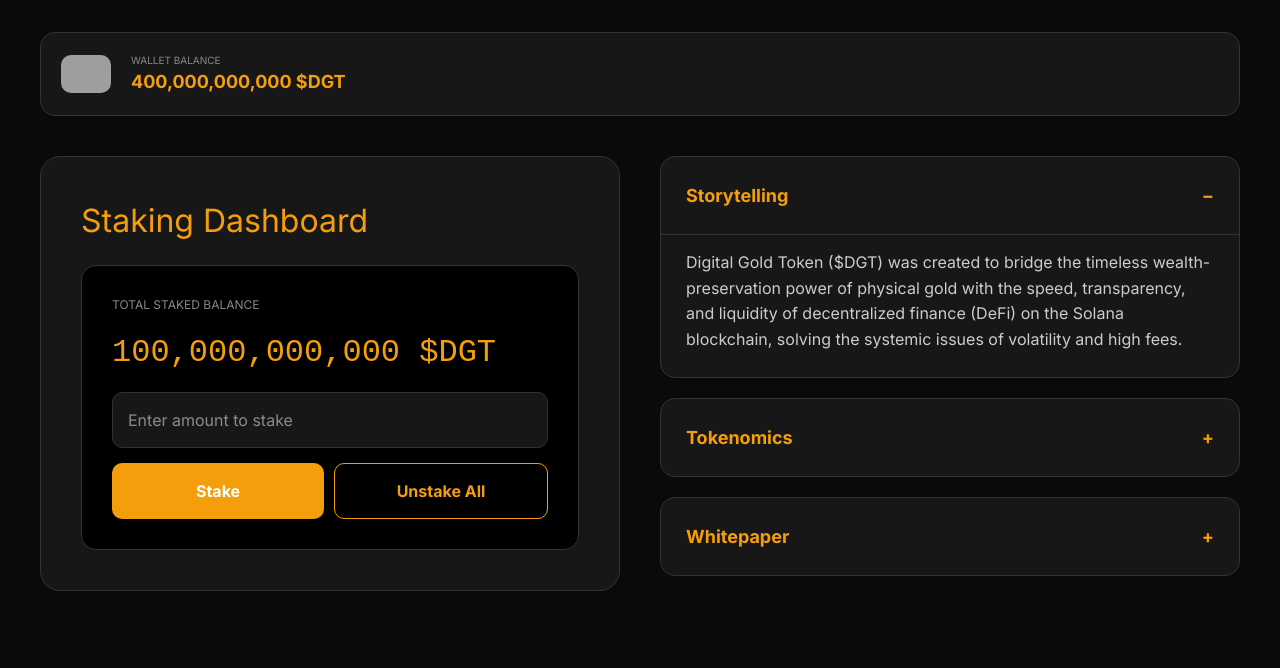
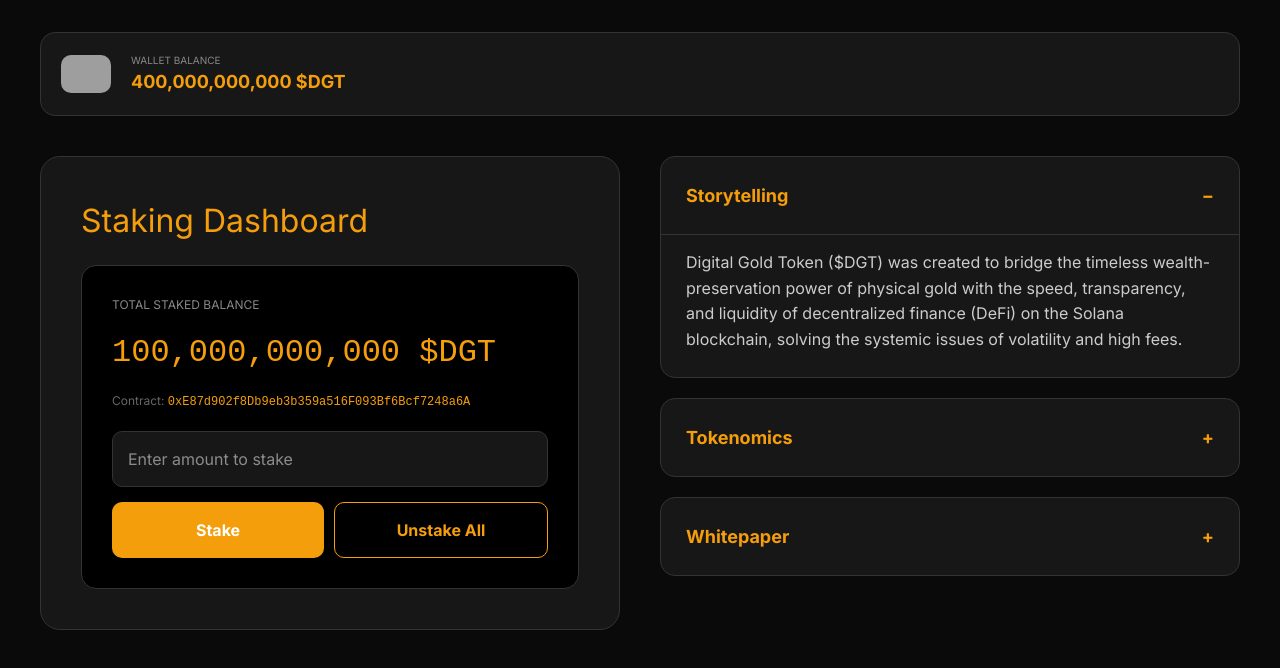
Before and after one commit to dill47053-glitch/dgt-staking-frontend, a Next.js app: page / in a window 1280 px wide. Shown: the top 668 px of the page. Built offline with nearby package versions, Linux system fonts and the light colour scheme; grey boxes are pictures that could not be loaded; what @reown/appkit, @reown/appkit-adapter-ethers would draw is missing.

Commit message:
update dashboard

```diff
--- a/app/page.tsx
+++ b/app/page.tsx
@@ -92,6 +92,14 @@
             <div style={{ backgroundColor: '#000', padding: '30px', borderRadius: '15px', border: '1px solid #333' }}>
               <p style={{ color: '#888', fontSize: '12px', textTransform: 'uppercase' }}>Total Staked Balance</p>
               <h2 style={{ fontSize: '32px', color: '#f59e0b', margin: '15px 0', fontFamily: 'monospace' }}>{stakedBalance.toLocaleString()} $DGT</h2>
+
+              {/* Dito natin ilalagay ang contract address */}
+              <div style={{ marginBottom: '20px', fontSize: '12px', color: '#666' }}>
+                Contract: <span style={{ color: '#f59e0b', fontFamily: 'monospace', cursor: 'pointer' }} onClick={() => navigator.clipboard.writeText(STAKING_CONTRACT_ADDRESS)}>
+                  {STAKING_CONTRACT_ADDRESS}
+                </span>
+              </div>
+
               <input type="number" placeholder="Enter amount to stake" value={stakeAmount} onChange={(e) => setStakeAmount(e.target.value)} style={{ width: '100%', padding: '15px', marginBottom: '15px', backgroundColor: '#171717', border: '1px solid #333', borderRadius: '10px', color: '#fff' }}/>
               <div style={{ display: 'flex', gap: '10px' }}>
                 <button onClick={handleStake} style={{ flex: 1, padding: '15px', backgroundColor: '#f59e0b', border: 'none', borderRadius: '10px', fontWeight: 'bold', cursor: 'pointer' }}>Stake</button>
```
